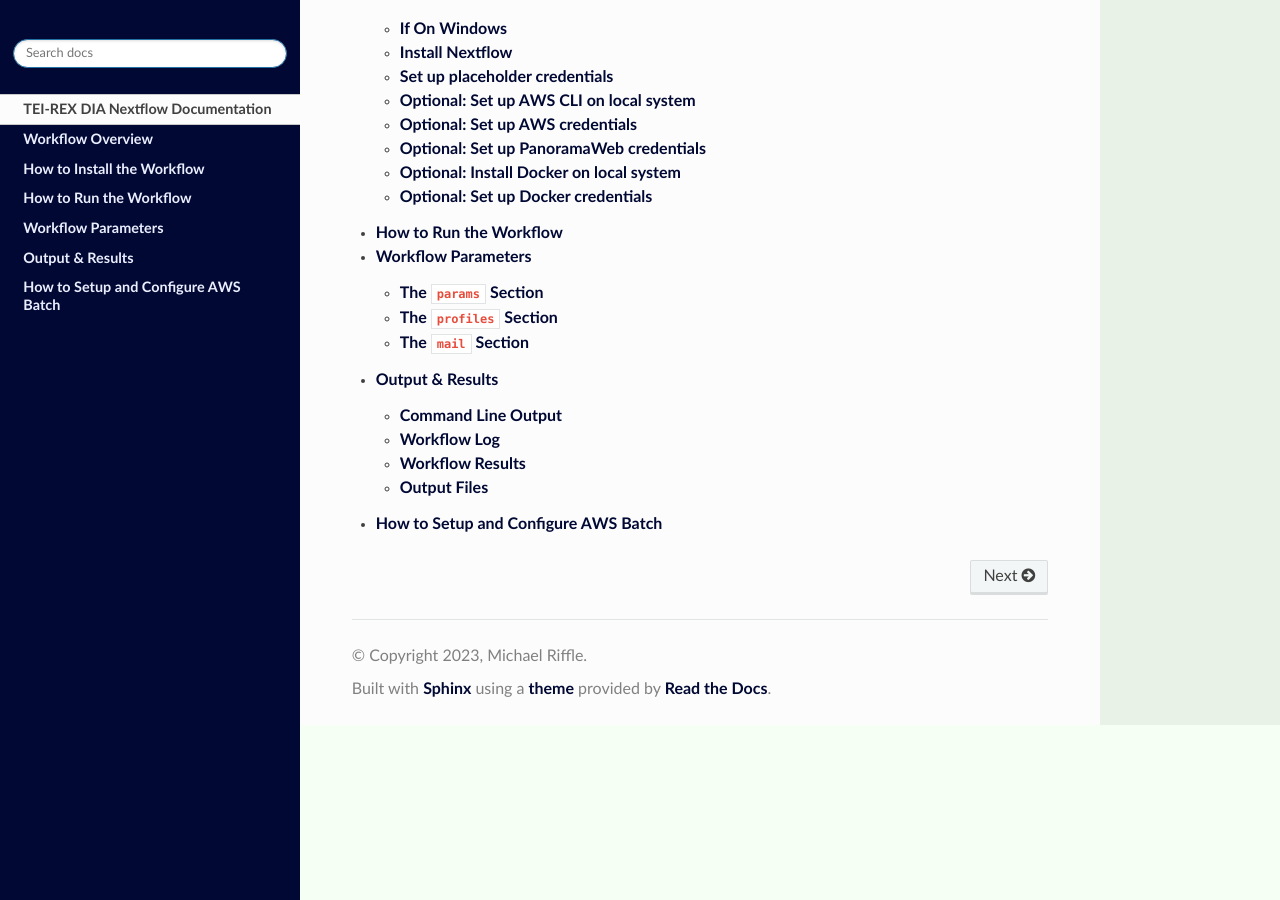
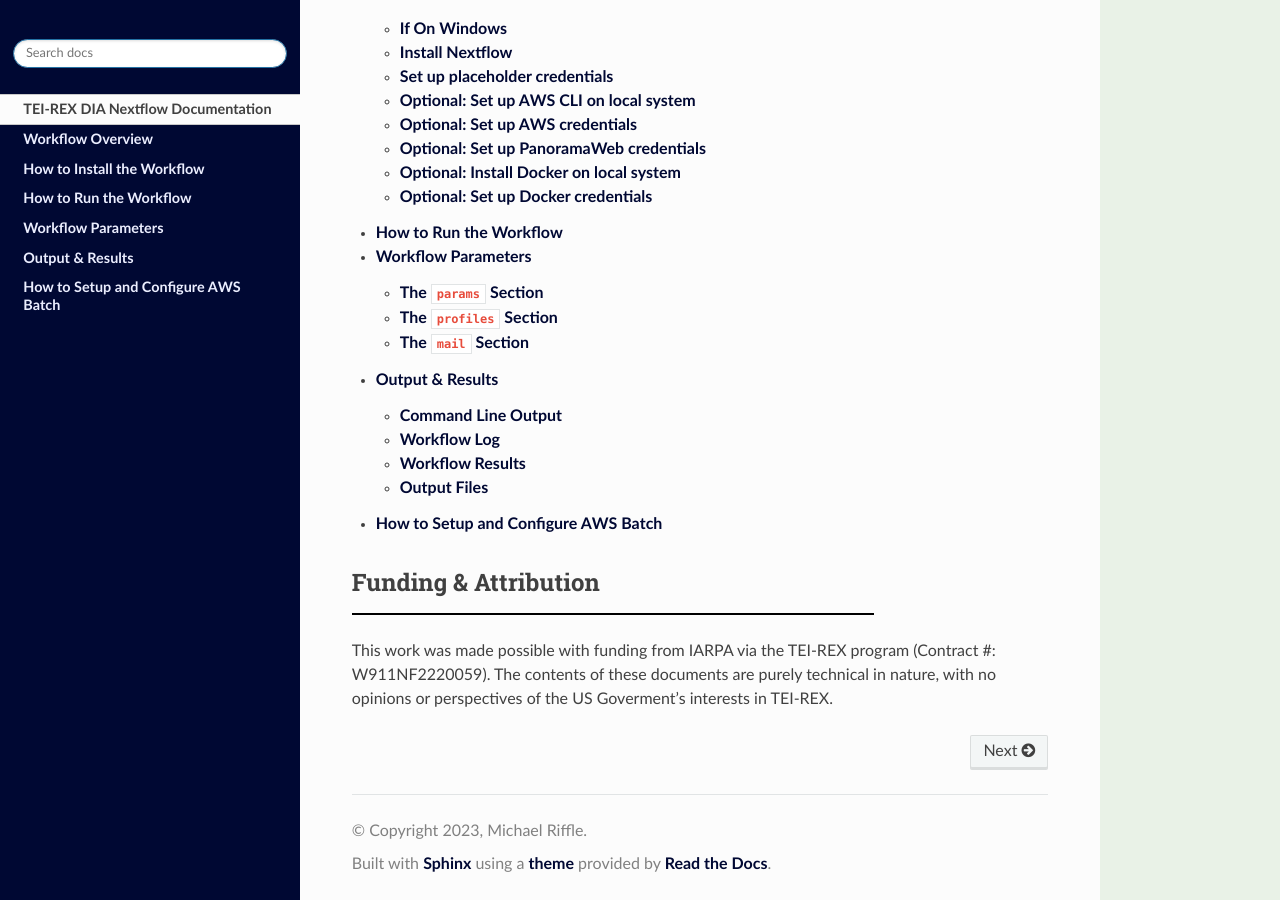
Before and after one commit to mriffle/nf-skyline-dia-ms, a Sphinx documentation site: the page built from docs/source/index.rst, in a window 1280 px wide and 900 px high, scrolled down 661 px. Built offline with Sphinx 7.4.7 and the Read the Docs theme 2.0.0, drawn with Linux system fonts in a browser that asks for light colours.

Commit message:
Add funding & attribution.

```diff
--- a/docs/source/index.rst
+++ b/docs/source/index.rst
@@ -21,3 +21,8 @@
    workflow_parameters
    results
    set_up_aws
+
+Funding & Attribution
+=======================================================
+This work was made possible with funding from IARPA via the TEI-REX program (Contract #: W911NF2220059). The contents of
+these documents are purely technical in nature, with no opinions or perspectives of the US Goverment's interests in TEI-REX.
```
